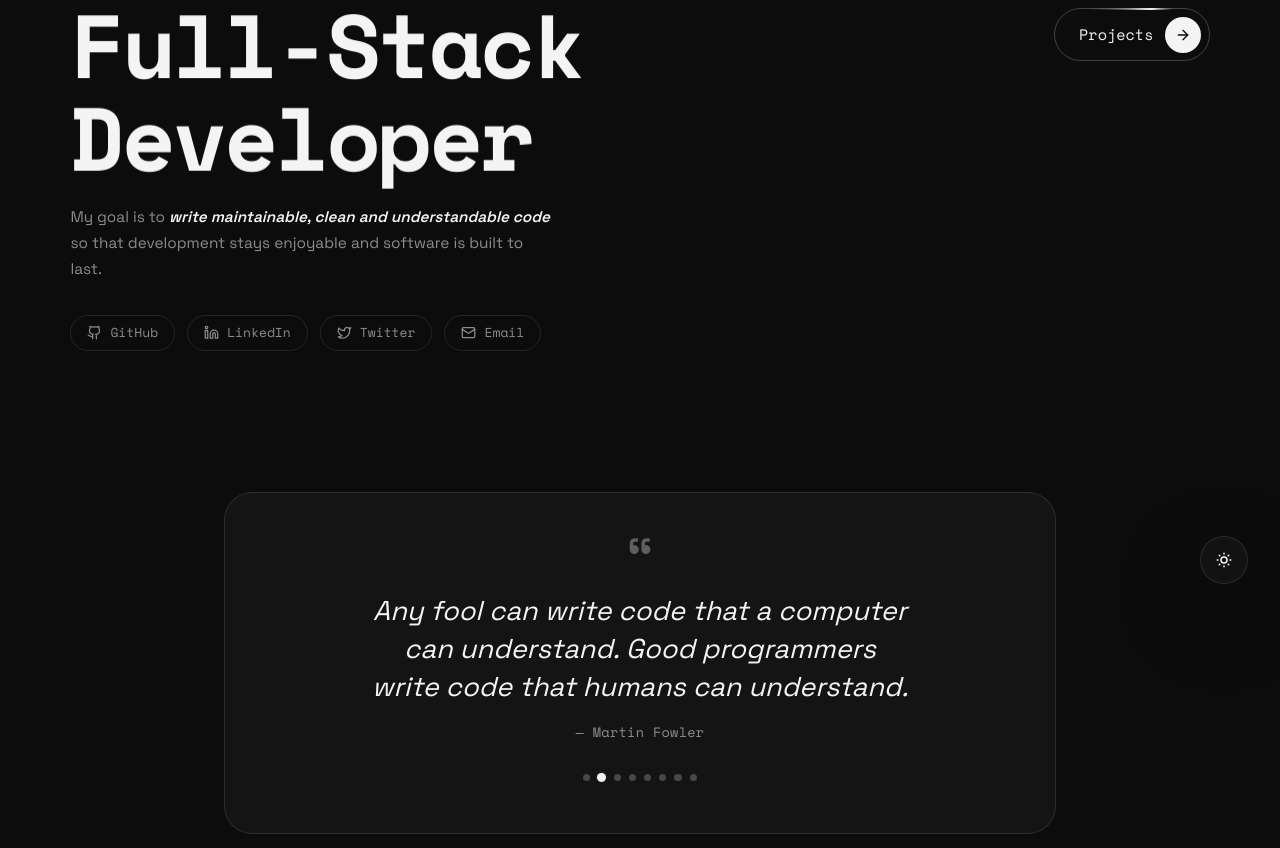
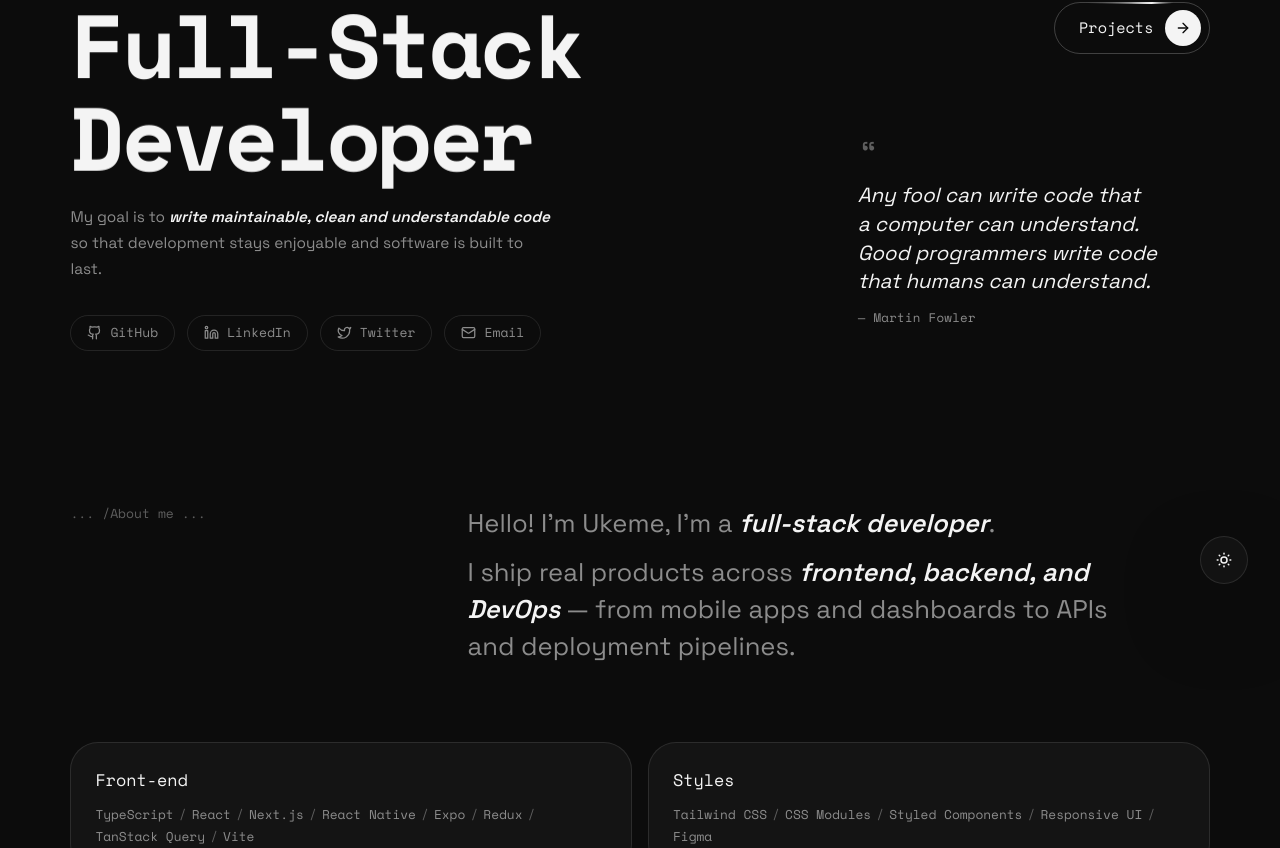
Before and after one commit to ukemeikot/ukemeikotportfolio, a React (Vite) app: page / in a window 1280 px wide. Shown: the part 184-1032 px from the top of the page. Built offline with nearby package versions, Linux system fonts and the light colour scheme; no server answers.

Commit message:
Move quote into hero bottom-right; declutter and simplify
- Two-column hero: copy left, Projects button + rotating quote right
- Quote sits borderless in the bottom-right corner of the hero
- Pause-on-hover timer rotation; remove the progress bar and dots

```diff
--- a/src/App.tsx
+++ b/src/App.tsx
@@ -4,7 +4,6 @@ import Footer from './components/Footer';
 import Hero from './components/Hero';
 import Navbar from './components/Navbar';
 import ProjectDetail from './components/ProjectDetail';
-import Quotes from './components/Quotes';
 import ScrollReveal from './components/ScrollReveal';
 import SectionWrapper from './components/SectionWrapper';
 import Skills from './components/Skills';
@@ -98,7 +97,6 @@ const App = () => {
         <Navbar items={navItems} onNavigate={handleNavigate} />
         <main>
           <Hero content={heroContent} socials={socialLinks} onNavigate={handleNavigate} />
-          <Quotes />
           <Suspense fallback={null}>
             <About content={aboutContent} />
           </Suspense>
--- a/src/components/Hero/Hero.module.css
+++ b/src/components/Hero/Hero.module.css
@@ -7,12 +7,22 @@
 
 .inner {
   position: relative;
+  display: grid;
+  gap: var(--space-7);
   width: min(100%, var(--content-max));
   margin: 0 auto;
 }
 
-.headRow {
-  position: relative;
+.copy {
+  min-width: 0;
+}
+
+.aside {
+  display: flex;
+  flex-direction: column;
+  align-items: flex-start;
+  gap: var(--space-5);
+  min-width: 0;
 }
 
 .title {
@@ -30,13 +40,12 @@
   inherits: false;
 }
 
-/* Projects pill — sits to the right of the first headline line on desktop. */
+/* Projects pill — top of the hero's right column. */
 .projectsBtn {
   position: relative;
   display: inline-flex;
   align-items: center;
   gap: var(--space-3);
-  margin-top: var(--space-4);
   padding: 0.45rem 0.45rem 0.45rem var(--space-5);
   border: 1px solid var(--color-border-strong);
   border-radius: var(--radius-pill);
@@ -166,11 +175,25 @@
 }
 
 @media (min-width: 60rem) {
+  .inner {
+    grid-template-columns: minmax(0, 1fr) minmax(18rem, 22rem);
+    align-items: stretch;
+    gap: var(--space-8);
+  }
+
+  .aside {
+    align-items: stretch;
+  }
+
   .projectsBtn {
-    position: absolute;
-    top: 0.4rem;
-    right: 0;
-    margin-top: 0;
+    align-self: flex-end;
+  }
+
+  /* Quote sinks to the bottom-right corner of the hero. */
+  .aside > figure {
+    margin-top: auto;
+    align-self: flex-end;
+    max-width: 22rem;
   }
 }
 
--- a/src/components/Hero/index.tsx
+++ b/src/components/Hero/index.tsx
@@ -3,6 +3,7 @@ import { ArrowRight, ArrowUpRight, Github, Linkedin, Mail, Twitter } from 'lucid
 import type { LucideIcon } from 'lucide-react';
 import type { HeroContent, SocialLink } from '../../data/types';
 import AnimatedText from '../AnimatedText';
+import Quotes from '../Quotes';
 import ScrollReveal from '../ScrollReveal';
 import styles from './Hero.module.css';
 
@@ -22,21 +23,10 @@ const socialIcons: Record<string, LucideIcon> = {
 const Hero = ({ content, socials, onNavigate }: HeroProps) => (
   <section id="home" className={styles.hero}>
     <div className={styles.inner}>
-      <div className={styles.headRow}>
+      <div className={styles.copy}>
         <h1 className={styles.title}>
           <AnimatedText lines={content.headline} />
         </h1>
-        <button
-          type="button"
-          className={styles.projectsBtn}
-          onClick={() => onNavigate('projects')}
-        >
-          <span>Projects</span>
-          <span className={styles.projectsBtnIcon} aria-hidden="true">
-            <ArrowRight size={16} />
-          </span>
-        </button>
-      </div>
 
         <ScrollReveal delay={140}>
           <p className={styles.goal}>
@@ -66,6 +56,22 @@ const Hero = ({ content, socials, onNavigate }: HeroProps) => (
           </div>
         </ScrollReveal>
       </div>
+
+      <div className={styles.aside}>
+        <button
+          type="button"
+          className={styles.projectsBtn}
+          onClick={() => onNavigate('projects')}
+        >
+          <span>Projects</span>
+          <span className={styles.projectsBtnIcon} aria-hidden="true">
+            <ArrowRight size={16} />
+          </span>
+        </button>
+
+        <Quotes />
+      </div>
+    </div>
   </section>
 );
 
--- a/src/components/Quotes/Quotes.module.css
+++ b/src/components/Quotes/Quotes.module.css
@@ -1,39 +1,33 @@
 /* REFACTORED */
-.section {
-  padding: clamp(3rem, 6vw, 5rem) clamp(var(--space-5), 4vw, var(--space-8));
-}
-
-.inner {
+.card {
   position: relative;
-  width: min(100%, 52rem);
-  margin: 0 auto;
-  padding: clamp(var(--space-6), 4vw, var(--space-8));
-  border: 1px solid var(--color-border);
-  border-radius: var(--radius-lg);
-  background: var(--color-surface);
-  text-align: center;
-  overflow: hidden;
+  width: 100%;
+  margin: 0;
+  padding: 0;
 }
 
 .mark {
   display: block;
   font-family: var(--font-display);
-  font-size: 4rem;
-  line-height: 0.5;
+  font-size: 2.2rem;
+  line-height: 0.6;
   color: var(--color-text-faint);
-  user-select: none;
+  transition: color var(--transition-base);
+}
+
+.card:hover .mark {
+  color: var(--color-accent);
 }
 
 .quote {
-  margin: var(--space-4) auto 0;
-  max-width: 42rem;
-  animation: quote-in 0.6s ease both;
+  margin: var(--space-4) 0 var(--space-5);
+  animation: quote-in 0.5s ease both;
 }
 
 .text {
   margin: 0;
   font-family: var(--font-body);
-  font-size: clamp(1.15rem, 2.6vw, 1.7rem);
+  font-size: clamp(1.05rem, 1.6vw, 1.3rem);
   font-style: italic;
   line-height: 1.4;
   color: var(--color-text-primary);
@@ -41,51 +35,17 @@
 }
 
 .author {
-  margin-top: var(--space-4);
+  margin-top: var(--space-3);
   font-family: var(--font-mono);
-  font-size: 0.85rem;
+  font-size: 0.78rem;
   letter-spacing: 0.02em;
   color: var(--color-text-muted);
-}
-
-.dots {
-  display: flex;
-  justify-content: center;
-  gap: var(--space-2);
-  margin-top: var(--space-6);
-}
-
-.dot {
-  width: 0.45rem;
-  height: 0.45rem;
-  padding: 0;
-  border: 0;
-  border-radius: 50%;
-  background: var(--color-border-strong);
-  cursor: pointer;
-  transition:
-    background-color var(--transition-fast),
-    transform var(--transition-fast);
-}
-
-.dot:hover {
-  background: var(--color-text-muted);
-}
-
-.dotActive {
-  background: var(--color-accent);
-  transform: scale(1.3);
-}
-
-.dot:focus-visible {
-  outline: 2px solid var(--color-accent);
-  outline-offset: 3px;
 }
 
 @keyframes quote-in {
   from {
     opacity: 0;
-    transform: translateY(12px);
+    transform: translateY(10px);
   }
   to {
     opacity: 1;
--- a/src/components/Quotes/index.tsx
+++ b/src/components/Quotes/index.tsx
@@ -3,50 +3,47 @@ import { memo, useEffect, useState } from 'react';
 import { quotes } from '../../data/quotes';
 import styles from './Quotes.module.css';
 
-const ROTATE_MS = 5200;
+const ROTATE_MS = 6000;
+
+const prefersReducedMotion = () =>
+  typeof window !== 'undefined' &&
+  window.matchMedia('(prefers-reduced-motion: reduce)').matches;
 
 const Quotes = () => {
   const [index, setIndex] = useState(0);
+  const [paused, setPaused] = useState(false);
 
   useEffect(() => {
-    if (window.matchMedia('(prefers-reduced-motion: reduce)').matches) {
+    if (paused || prefersReducedMotion()) {
       return undefined;
     }
-
     const id = window.setInterval(() => {
       setIndex((current) => (current + 1) % quotes.length);
     }, ROTATE_MS);
-
     return () => window.clearInterval(id);
-  }, []);
+  }, [paused]);
 
   const quote = quotes[index];
 
   return (
-    <section className={styles.section} aria-label="Software engineering quotes">
-      <div className={styles.inner}>
+    <figure
+      className={styles.card}
+      onMouseEnter={() => setPaused(true)}
+      onMouseLeave={() => setPaused(false)}
+      onFocusCapture={() => setPaused(true)}
+      onBlurCapture={() => setPaused(false)}
+      aria-label="Software engineering quotes"
+    >
       <span className={styles.mark} aria-hidden="true">
         &ldquo;
       </span>
-        {/* key forces a remount so the fade/slide replays on each rotation */}
+
+      {/* key remounts the block so the slide/fade replays each rotation */}
       <blockquote key={index} className={styles.quote}>
         <p className={styles.text}>{quote.text}</p>
-          <footer className={styles.author}>— {quote.author}</footer>
+        <figcaption className={styles.author}>— {quote.author}</figcaption>
       </blockquote>
-        <div className={styles.dots}>
-          {quotes.map((item, dotIndex) => (
-            <button
-              key={item.author}
-              type="button"
-              aria-label={`Show quote ${dotIndex + 1}`}
-              aria-current={dotIndex === index}
-              className={`${styles.dot} ${dotIndex === index ? styles.dotActive : ''}`.trim()}
-              onClick={() => setIndex(dotIndex)}
-            />
-          ))}
-        </div>
-      </div>
-    </section>
+    </figure>
   );
 };
 
```
Lines whose indentation alone changed are shown as unchanged.
